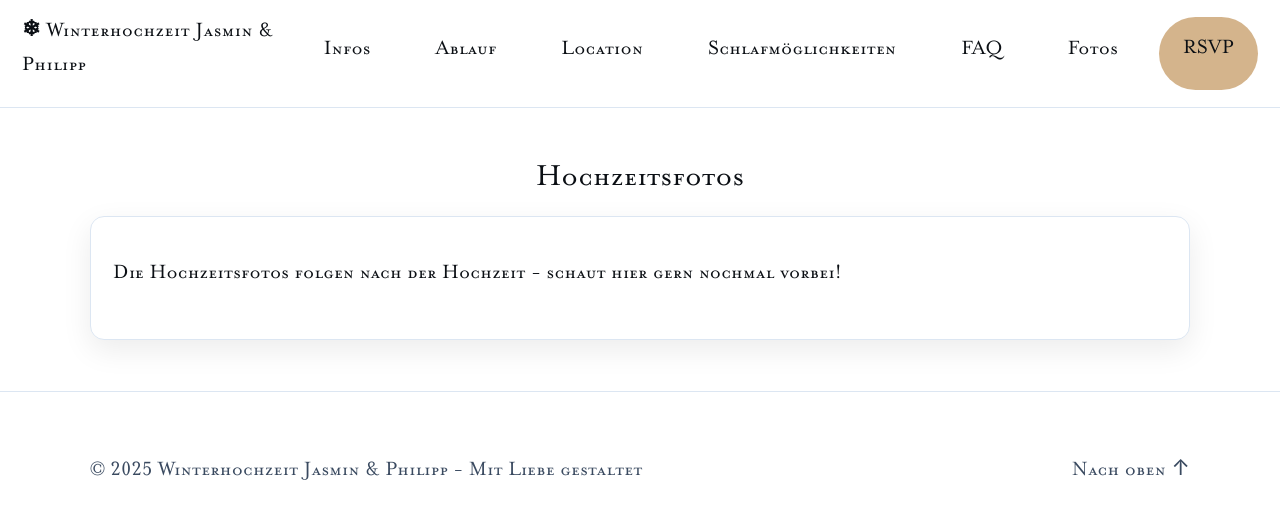
After one commit to philippwirtz/Winterhochzeit, a Flask app: page /fotos in a window 1280 px wide. The commit adds this page. Shown: the top 519 px of the page. Run offline with Flask 3, Linux system fonts and the light colour scheme; the visitor is signed in with stand-in values (Sample User, id 1); some libraries are stand-ins or nearby versions.

Commit message:
RSVP-Deadline sperren, Fotos-Seite mit QR-Code vorbereiten
- Formular wird nach Ablauf der RSVP-Frist durch Hinweistext ersetzt,
  Backend blockt danach jede Anmeldung (nicht nur Zusagen)
- Neue /fotos-Seite: zeigt Platzhalter, bis PHOTOS_URL gesetzt ist,
  dann Link + serverseitig generierter QR-Code (/fotos/qr.svg)

```diff
--- a/app.py
+++ b/app.py
@@ -1,6 +1,7 @@
 from datetime import datetime, timedelta
 import os
 import csv
+import io
 import re
 from functools import wraps
 from dotenv import load_dotenv
@@ -8,6 +9,9 @@ from dotenv import load_dotenv
 import smtplib
 from email.message import EmailMessage
 from markupsafe import escape
+
+import qrcode
+import qrcode.image.svg
 
 from flask import (
     Flask, render_template, request, redirect, url_for, make_response,
@@ -34,6 +38,7 @@ EVENT_DATETIME_STR = os.getenv("EVENT_DATETIME", "2026-12-05 14:00")
 EVENT_LOCATION_NAME = os.getenv("EVENT_LOCATION_NAME", "Kurgarten Bad Dürrheim")
 EVENT_LOCATION_ADDRESS = os.getenv("EVENT_LOCATION_ADDRESS", "Luisenstraße 16, 78073 Bad Dürrheim")
 RSVP_DEADLINE_STR = os.getenv("RSVP_DEADLINE", "2026-04-01")
+PHOTOS_URL = os.getenv("PHOTOS_URL", "").strip()
 
 IS_DEV = os.getenv("FLASK_DEBUG", "0") == "1" or os.getenv("ENV", "").lower() == "development"
 FORCE_HTTPS = os.getenv("FORCE_HTTPS", "0" if IS_DEV else "1") == "1"
@@ -296,6 +301,7 @@ def index():
         event_location_address=EVENT_LOCATION_ADDRESS,
         timeleft=timeleft,
         rsvp_deadline=RSVP_DEADLINE,
+        rsvp_open=(datetime.now().date() <= RSVP_DEADLINE),
         friday_start=FRIDAY_START,
         saturday_start=SATURDAY_START,
     )
@@ -350,7 +356,7 @@ def submit_rsvp():
         errors.append("Bitte bestätige die Datenschutzhinweise.")
 
     deadline_over = (datetime.now().date() > RSVP_DEADLINE)
-    if deadline_over and attendance == "yes":
+    if deadline_over:
         errors.append("Die RSVP-Deadline ist vorbei. Bitte kontaktiere uns direkt.")
 
     if errors:
@@ -564,6 +570,31 @@ def export_csv():
     resp.headers["Content-Disposition"] = 'attachment; filename="rsvps.csv"'
     return resp
 
+@app.route("/fotos")
+def fotos():
+    return render_template(
+        "fotos.html",
+        event_title=EVENT_TITLE,
+        photos_url=PHOTOS_URL,
+    )
+
+@app.route("/fotos/qr.svg")
+def fotos_qr():
+    if not PHOTOS_URL:
+        abort(404)
+    img = qrcode.make(
+        PHOTOS_URL,
+        image_factory=qrcode.image.svg.SvgPathImage,
+        box_size=10,
+        border=2,
+    )
+    buf = io.BytesIO()
+    img.save(buf)
+    resp = make_response(buf.getvalue())
+    resp.headers["Content-Type"] = "image/svg+xml"
+    resp.headers["Cache-Control"] = "public, max-age=3600"
+    return resp
+
 @app.route("/event.ics")
 def event_ics():
     start = EVENT_DT
--- a/requirements.txt
+++ b/requirements.txt
@@ -10,3 +10,4 @@ python-dotenv==1.2.1
 gunicorn==23.0.0
 email-validator==2.3.0
 MarkupSafe==3.0.3
+qrcode==8.2
--- a/static/styles.css
+++ b/static/styles.css
@@ -313,6 +313,17 @@ img { display: block; max-width: 100%; }
   display: grid;
   gap: 1rem;
   grid-template-columns: repeat(auto-fit, minmax(250px, 1fr));
+}
+
+.qr-code {
+  display: flex;
+  justify-content: center;
+  padding: .5rem 0;
+}
+.qr-code img {
+  background: #fff;
+  border-radius: 8px;
+  padding: .75rem;
 }
 
 .map-wrap {
--- a/templates/base.html
+++ b/templates/base.html
@@ -41,6 +41,7 @@
       <li><a href="#location">Location</a></li>
       <li><a href="#uebernachtung">Schlafmöglichkeiten</a></li>
       <li><a href="#faq">FAQ</a></li>
+      <li><a href="{{ url_for('fotos') }}">Fotos</a></li>
       <li><a href="#rsvp" class="btn btn--small">RSVP</a></li>
     </ul>
   </nav>
--- /dev/null
+++ b/templates/fotos.html
@@ -0,0 +1,36 @@
+{% extends "base.html" %}
+
+{% block content %}
+<section id="fotos" class="section">
+    <div class="container">
+        <h2 class="section-title">Hochzeitsfotos</h2>
+
+        {% if photos_url %}
+        <p class="section-subtitle muted">Schön, dass ihr hier seid! Hier findet ihr unsere Hochzeitsfotos.</p>
+
+        <div class="cards">
+            <article class="card">
+                <h3>Zur Foto-Galerie</h3>
+                <p>
+                    <a class="btn btn--elevated" href="{{ photos_url }}" target="_blank" rel="noopener noreferrer">
+                        Fotos ansehen
+                    </a>
+                </p>
+            </article>
+
+            <article class="card">
+                <h3>Per QR-Code teilen</h3>
+                <p class="muted">Zum Scannen, z. B. für einen Aushang oder auf einer Karte.</p>
+                <div class="qr-code">
+                    <img src="{{ url_for('fotos_qr') }}" alt="QR-Code zu den Hochzeitsfotos" width="220" height="220" />
+                </div>
+            </article>
+        </div>
+        {% else %}
+        <div class="card">
+            <p>Die Hochzeitsfotos folgen nach der Hochzeit - schaut hier gern nochmal vorbei!</p>
+        </div>
+        {% endif %}
+    </div>
+</section>
+{% endblock %}
```
Also changed, not shown: ToDos.md (+2 -0 lines), templates/index.html (+15 -0 lines), README.md.
